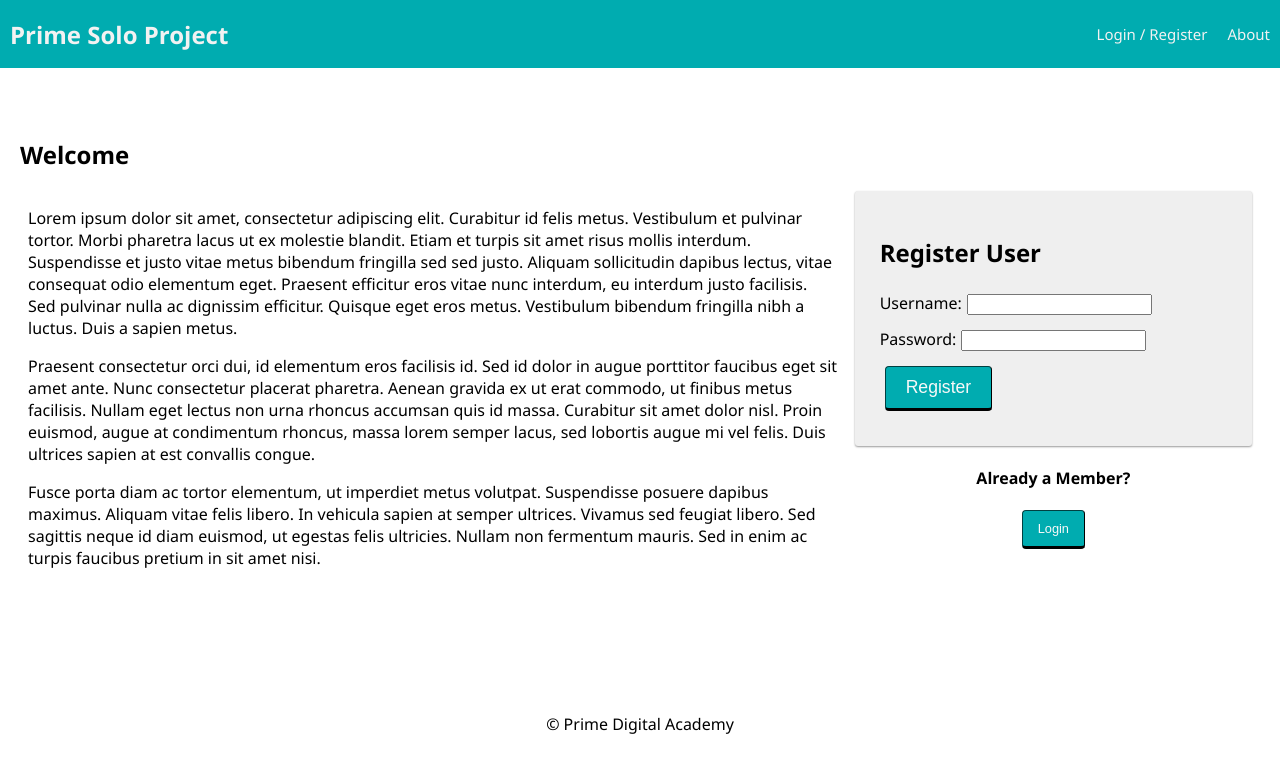
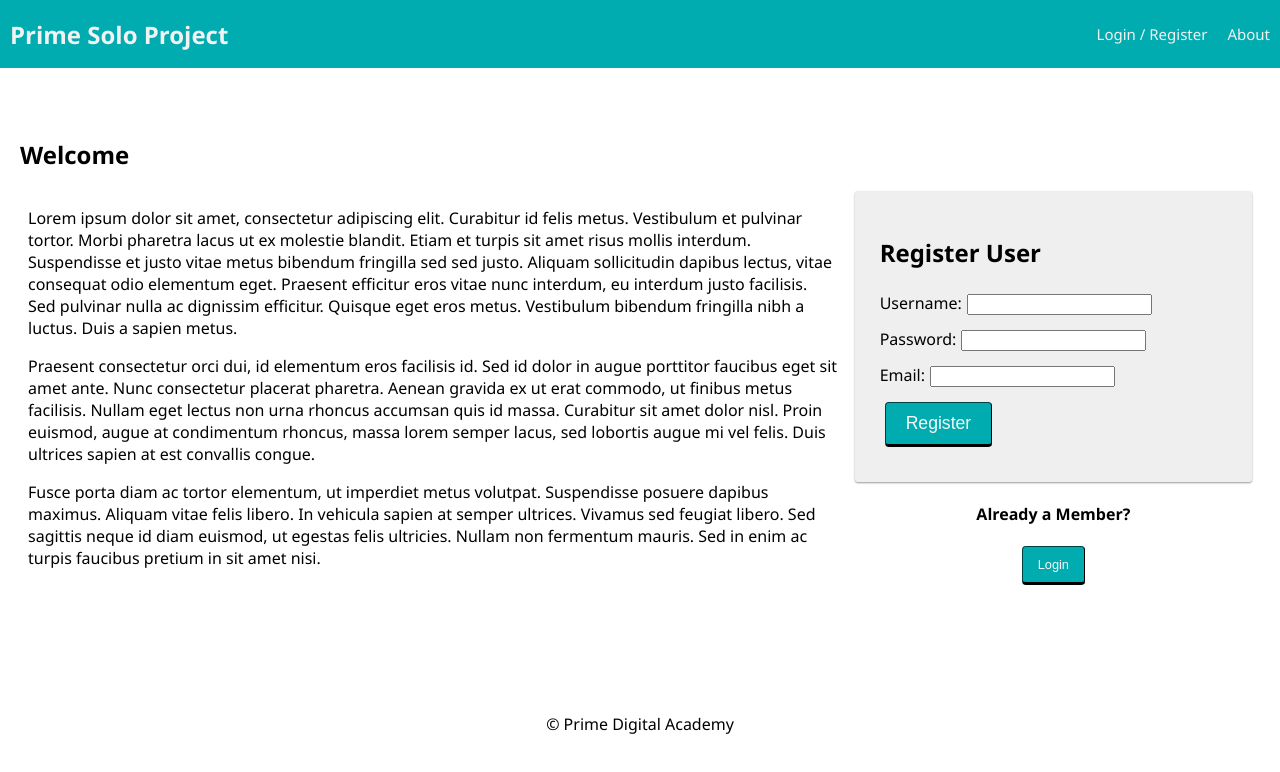
Before and after one commit to HengYang2/Prime-Solo-Project-Public, a React (Create React App) app: page /#/home in a window 1280 px wide. Shown: the top 772 px of the page. Built offline with nearby package versions, Linux system fonts and the light colour scheme; no server answers.

Commit message:
Added in a required 'email' field for when users register for a new account. Editted 'api/user/register' POST route to post user-inputted email to the database as well.

```diff
--- a/src/components/RegisterForm/RegisterForm.jsx
+++ b/src/components/RegisterForm/RegisterForm.jsx
@@ -4,6 +4,7 @@ import { useDispatch, useSelector } from 'react-redux';
 function RegisterForm() {
   const [username, setUsername] = useState('');
   const [password, setPassword] = useState('');
+  const [email, setEmail] = useState('');
   const errors = useSelector((store) => store.errors);
   const dispatch = useDispatch();
 
@@ -15,6 +16,7 @@ function RegisterForm() {
       payload: {
         username: username,
         password: password,
+        email: email,
       },
     });
   }; // end registerUser
@@ -52,6 +54,18 @@ function RegisterForm() {
         </label>
       </div>
       <div>
+        <label htmlFor="email">
+          Email:
+          <input
+            type="email"
+            name="email"
+            value={email}
+            required
+            onChange={(event) => setEmail(event.target.value)}
+          />
+        </label>
+      </div>
+      <div>
         <input className="btn" type="submit" name="submit" value="Register" />
       </div>
     </form>
```
Also changed, not shown: 1 other file (tests, documents, lock files or other folders).
